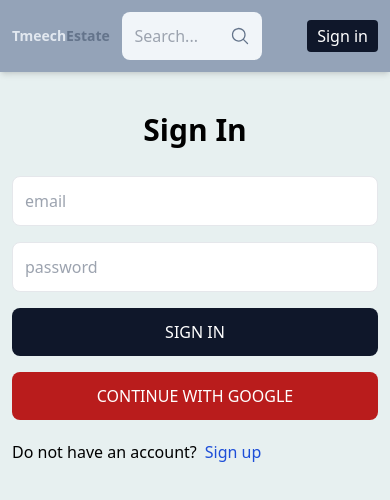
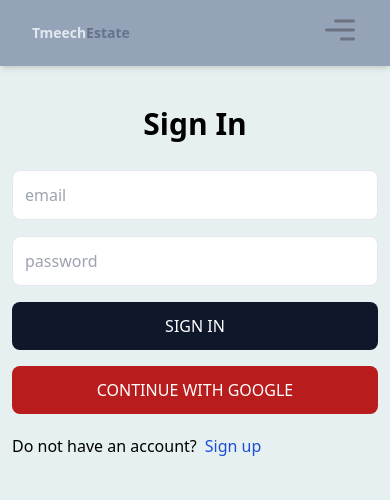
Before and after one commit to tmeechh/TmeechEstate, a React (Vite) app in the folder client/: page /sign-in in a window 390 px wide. Shown: the top 500 px of the page. Built offline with nearby package versions, Linux system fonts and the light colour scheme; no server answers.

Commit message:
hamburger menu

```diff
--- /dev/null
+++ b/client/src/component/Hamburger.jsx
@@ -0,0 +1,58 @@
+import React, { useState } from 'react';
+import { CgCloseR, CgMenuRight } from 'react-icons/cg';
+import { Link, useNavigate } from 'react-router-dom';
+import { useSelector } from 'react-redux';
+
+const Hamburger = () => {
+  const [isOpen, setIsOpen] = useState(false);
+  const navigate = useNavigate();
+  const toggleMenu = () => {
+    setIsOpen(!isOpen);
+  };
+  const { currentUser } = useSelector((state) => state.user);
+
+  return (
+    <div>
+      <button
+        className="text-gray-500 outline-none focus:text-gray-600"
+        onClick={toggleMenu}
+      >
+        <CgMenuRight className="text-4xl font-semibold" />
+      </button>
+
+      {isOpen && (
+        <div className="fixed top-0 left-0 bottom-0 z-10 bg-opacity-90 w-screen h-screen bg-black/80 text-white font-semibold text-[18px] shadow-lg">
+          <button onClick={toggleMenu} className="absolute top-4 right-5">
+            <CgCloseR className="text-[30px] text-white/70" />
+          </button>
+          <div className="flex ">
+                      <div className="flex   gap-4 items-start p-4">
+
+              <ul className="flex flex-col gap-4 text-[18px]">
+                <Link to="/" onClick={toggleMenu}>Home</Link>
+                <Link to="/about" onClick={toggleMenu}>About</Link>
+                <Link to="/profile" onClick={toggleMenu}>
+                  {currentUser ? (
+                    <div className="flex  items-center gap-2">
+
+                      <img
+                        className="rounded-full h-7 w-7 object-cover"
+                        src={currentUser.avatar}
+                        alt="profile"
+                      />
+                     <p className='text-[14px]'>{currentUser.username}</p>
+                    </div>
+                  ) : (
+                    'Sign in'
+                  )}
+                </Link>
+              </ul>
+            </div>
+          </div>
+        </div>
+      )}
+    </div>
+  );
+};
+
+export default Hamburger;
--- a/client/src/component/Navbar.jsx
+++ b/client/src/component/Navbar.jsx
@@ -1,6 +1,7 @@
 import { MagnifyingGlassIcon as FaSearch } from '@heroicons/react/24/solid';
 import { Link } from 'react-router-dom';
 import { useSelector } from 'react-redux';
+import Hamburger from './Hamburger'
 
 const Header = () => {
   const {currentUser} = useSelector((state) => state.user);
@@ -8,7 +9,16 @@ const Header = () => {
 
   return (
     <div className="bg-slate-400 shadow-md ">
-      <div className=" flex justify-between items-center max-w-6xl mx-auto p-3">
+      <nav className="flex items-center justify-between px-8 py-3 md:hidden">
+        <Link to="/">
+          <h1 className="font-bold text-sm sm:text-xl flex flex-wrap">
+            <span className="text-slate-200">Tmeech</span>
+            <span className="text-slate-500">Estate</span>
+          </h1>
+        </Link>
+        <Hamburger />
+      </nav>
+      <div className="hidden md:flex justify-between items-center max-w-6xl mx-auto p-3">
         <Link to="/">
           <h1 className="font-bold text-sm sm:text-xl flex flex-wrap">
             <span className="text-slate-200">Tmeech</span>
--- a/client/src/pages/Profile.jsx
+++ b/client/src/pages/Profile.jsx
@@ -146,6 +146,7 @@ const Profile = () => {
           src={formData.avatar || currentUser.avatar}
           alt="profile"
         />
+
         <p className="text-sm self-center">
           {fileUploadError ? (
             <span className="text-red-700">Error image upload(max 2mb)</span>
--- a/package.json
+++ b/package.json
@@ -14,6 +14,7 @@
   "dependencies": {
     "bcryptjs": "^2.4.3",
     "cookie-parser": "^1.4.6",
+    "cors": "^2.8.5",
     "dotenv": "^16.4.5",
     "express": "^4.19.2",
     "jsonwebtoken": "^9.0.2",
```
Also changed, not shown: 2 other files (tests, documents, lock files or other folders).
